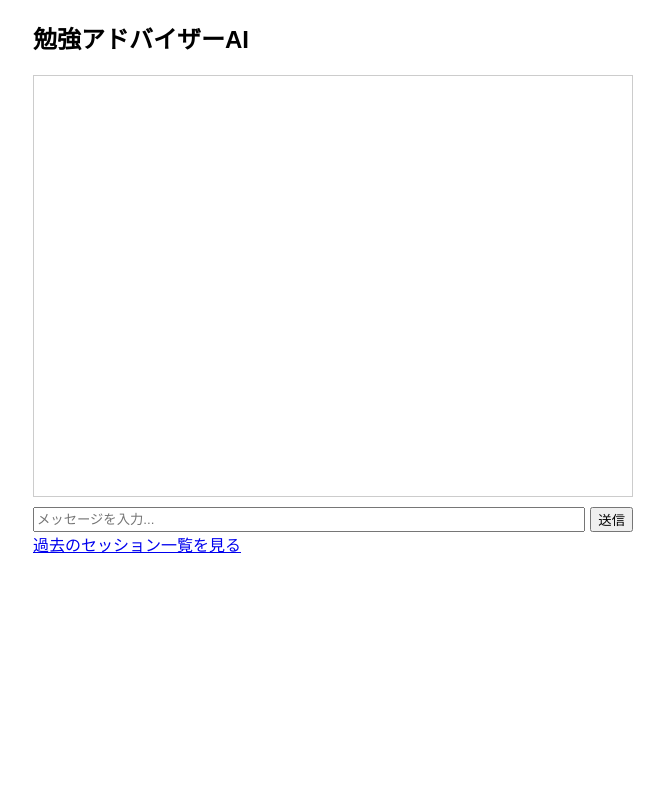
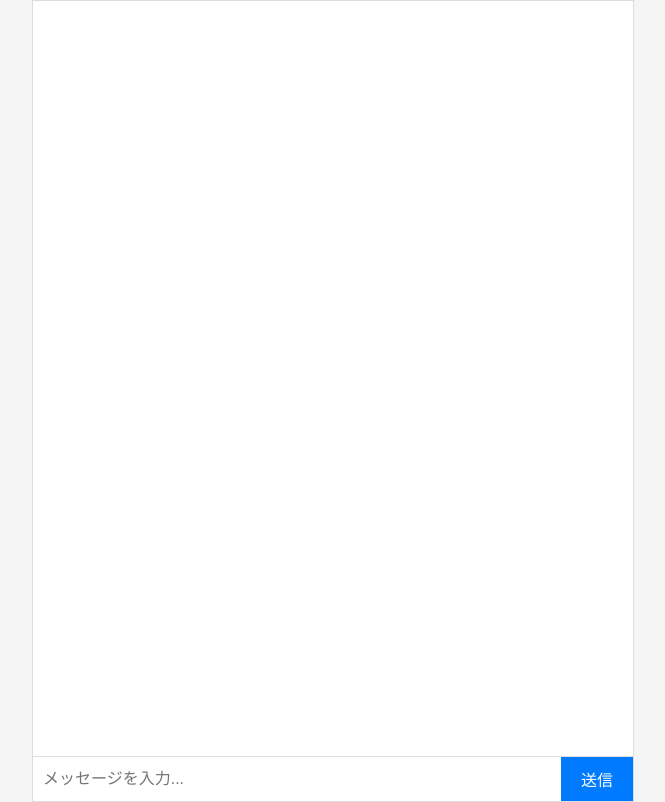
Before and after one commit to harukun20418/study-advisor3, a FastAPI app: page / in a window 1280 px wide. Shown: the whole page, without its empty margins (307-972 px from the left). Before the commit the page ends 553 px from the top, so only its background shows below. Run offline with FastAPI, Linux system fonts and the light colour scheme.

Commit message:
スマホ対応チャットUIに更新

```diff
--- a/templates/index.html
+++ b/templates/index.html
@@ -2,73 +2,140 @@
 <html lang="ja">
 <head>
     <meta charset="UTF-8">
+    <meta name="viewport" content="width=device-width, initial-scale=1.0">
     <title>勉強アドバイザーAI</title>
+    <style>
+        body {
+            font-family: Arial, sans-serif;
+            margin: 0;
+            padding: 0;
+            background-color: #f5f5f5;
+        }
 
-  <!-- PWA 用設定 -->
-  <link rel="manifest" href="/static/manifest.json">
-  <meta name="theme-color" content="#4CAF50">
-  <script>
-    if ('serviceWorker' in navigator) {
-      navigator.serviceWorker.register('/static/service-worker.js')
-        .then(() => console.log('Service Worker Registered'));
+        .chat-container {
+            display: flex;
+            flex-direction: column;
+            height: 100vh;
+            max-width: 600px;
+            margin: 0 auto;
+            border: 1px solid #ddd;
+            background-color: #fff;
         }
-  </script>
 
-  <style>
-    body { font-family: sans-serif; max-width: 600px; margin: auto; }
-    #chatbox { border: 1px solid #ccc; padding: 10px; height: 400px; overflow-y: scroll; margin-bottom: 10px; }
-    .message { margin-bottom: 10px; }
-    .user { text-align: right; color: blue; }
-    .ai { text-align: left; color: green; }
-    .controls { display: flex; gap: 5px; }
-    input[type="text"] { flex: 1; }
+        .messages {
+            flex: 1;
+            padding: 10px;
+            overflow-y: auto;
+        }
+
+        .message {
+            padding: 10px 15px;
+            margin: 5px 0;
+            border-radius: 20px;
+            max-width: 80%;
+            word-wrap: break-word;
+        }
+
+        .message.user {
+            background-color: #007bff;
+            color: #fff;
+            align-self: flex-end;
+        }
+
+        .message.ai {
+            background-color: #e5e5ea;
+            color: #000;
+            align-self: flex-start;
+        }
+
+        .chat-form {
+            display: flex;
+            border-top: 1px solid #ddd;
+        }
+
+        .chat-form input {
+            flex: 1;
+            padding: 10px;
+            border: none;
+            border-radius: 0;
+            font-size: 16px;
+        }
+
+        .chat-form button {
+            padding: 10px 20px;
+            border: none;
+            background-color: #007bff;
+            color: white;
+            font-size: 16px;
+            cursor: pointer;
+        }
+
+        .chat-form button:hover {
+            background-color: #0056b3;
+        }
     </style>
 </head>
 <body>
-  <h2>勉強アドバイザーAI</h2>
-  <div id="chatbox"></div>
-
-  <div class="controls">
-    <input type="text" id="userInput" placeholder="メッセージを入力...">
-    <button onclick="sendMessage()">送信</button>
+    <div id="chat-container" class="chat-container">
+        <div id="messages" class="messages">
+            <!-- メッセージがここに追加されます -->
+        </div>
+        <form id="chat-form" class="chat-form">
+            <input type="text" id="chat-input" placeholder="メッセージを入力..." autocomplete="off"/>
+            <button type="submit">送信</button>
+        </form>
     </div>
 
-  <a href="/sessions">過去のセッション一覧を見る</a>
+    <script>
+        const form = document.getElementById("chat-form");
+        const input = document.getElementById("chat-input");
+        const messages = document.getElementById("messages");
 
-  <script>
-    const chatbox = document.getElementById("chatbox");
+        // セッションID（簡易的にランダム作成）
+        const sessionId = "session_" + Date.now();
 
-    // ユーザーごとのセッションIDを生成
-    const sessionId = crypto.randomUUID();
+        form.addEventListener("submit", async (e) => {
+            e.preventDefault();
 
-    async function sendMessage() {
-      const input = document.getElementById("userInput");
-      const userMessage = input.value;
-      if (!userMessage.trim()) return;
+            const userMessage = input.value.trim();
+            if(!userMessage) return;
 
-      // ユーザーの発言を表示
-      chatbox.innerHTML += `<div class="message user">あなた: ${userMessage}</div>`;
-      chatbox.scrollTop = chatbox.scrollHeight;
+            // ユーザーのメッセージを表示
+            const userDiv = document.createElement("div");
+            userDiv.className = "message user";
+            userDiv.textContent = userMessage;
+            messages.appendChild(userDiv);
 
-      // サーバーに送信
-      const res = await fetch("/chat", {
+            input.value = "";
+
+            // APIに送信
+            try {
+                const response = await fetch("/chat", {
                     method: "POST",
-        headers: { "Content-Type": "application/json" },
+                    headers: {
+                        "Content-Type": "application/json"
+                    },
                     body: JSON.stringify({
                         message: userMessage,
                         session_id: sessionId
                     })
                 });
 
-      const data = await res.json();
-      const aiMessage = data.response;
+                const data = await response.json();
 
                 // AIの返答を表示
-      chatbox.innerHTML += `<div class="message ai">AI: ${aiMessage}</div>`;
-      chatbox.scrollTop = chatbox.scrollHeight;
+                const aiDiv = document.createElement("div");
+                aiDiv.className = "message ai";
+                aiDiv.textContent = data.response || "返答が取得できませんでした。";
+                messages.appendChild(aiDiv);
 
-      input.value = "";
+                // 最新メッセージまでスクロール
+                messages.scrollTop = messages.scrollHeight;
+
+            } catch (err) {
+                console.error(err);
             }
+        });
     </script>
 </body>
 </html>
```
Also changed, not shown: chat.db. Lines whose indentation alone changed are shown as unchanged.
